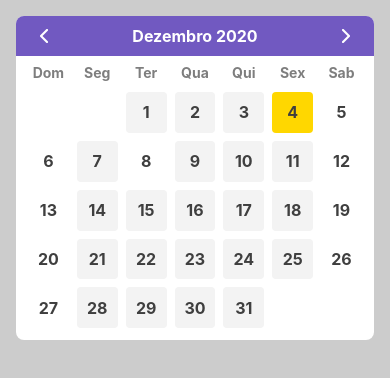
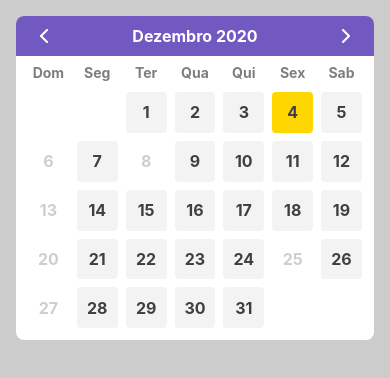
Before and after one commit to renatoosaka/native-calendar, a React Native app: screen / in a window 390 px wide. Shown: the top 378 px of the page. Built offline with nearby package versions, Linux system fonts and the light colour scheme.

Commit message:
feat: changed text color of disabled day

```diff
--- a/src/App.tsx
+++ b/src/App.tsx
@@ -8,8 +8,8 @@ const App: React.FC = () => {
     <View style={{flex: 1, padding: 16, backgroundColor: '#ccc'}}>
       <Calendar
         disableDays={{
-          weekDays: [0, 6],
-          days: [new Date(2020, 11, 8)],
+          weekDays: [0],
+          days: [new Date(2020, 11, 8), new Date(2020, 11, 25)],
         }}
         weekNames={['Dom', 'Seg', 'Ter', 'Qua', 'Qui', 'Sex', 'Sab']}
         monthNames={[
--- a/src/components/Calendar.tsx
+++ b/src/components/Calendar.tsx
@@ -204,7 +204,17 @@ const Calendar: React.FC<CalendarProsp> = ({
                     day === selectedDay ? styles.daySelected : [],
                   ]}
                   onPress={() => handleSelectDay(indexDay, day)}>
-                  <Text style={styles.dayText}>{!!day && day}</Text>
+                  <Text
+                    style={[
+                      styles.dayText,
+                      {
+                        color: isDisabledDay(indexDay, day)
+                          ? '#cecece'
+                          : '#3f3f3f',
+                      },
+                    ]}>
+                    {!!day && day}
+                  </Text>
                 </TouchableOpacity>
               </View>
             ))}
```
